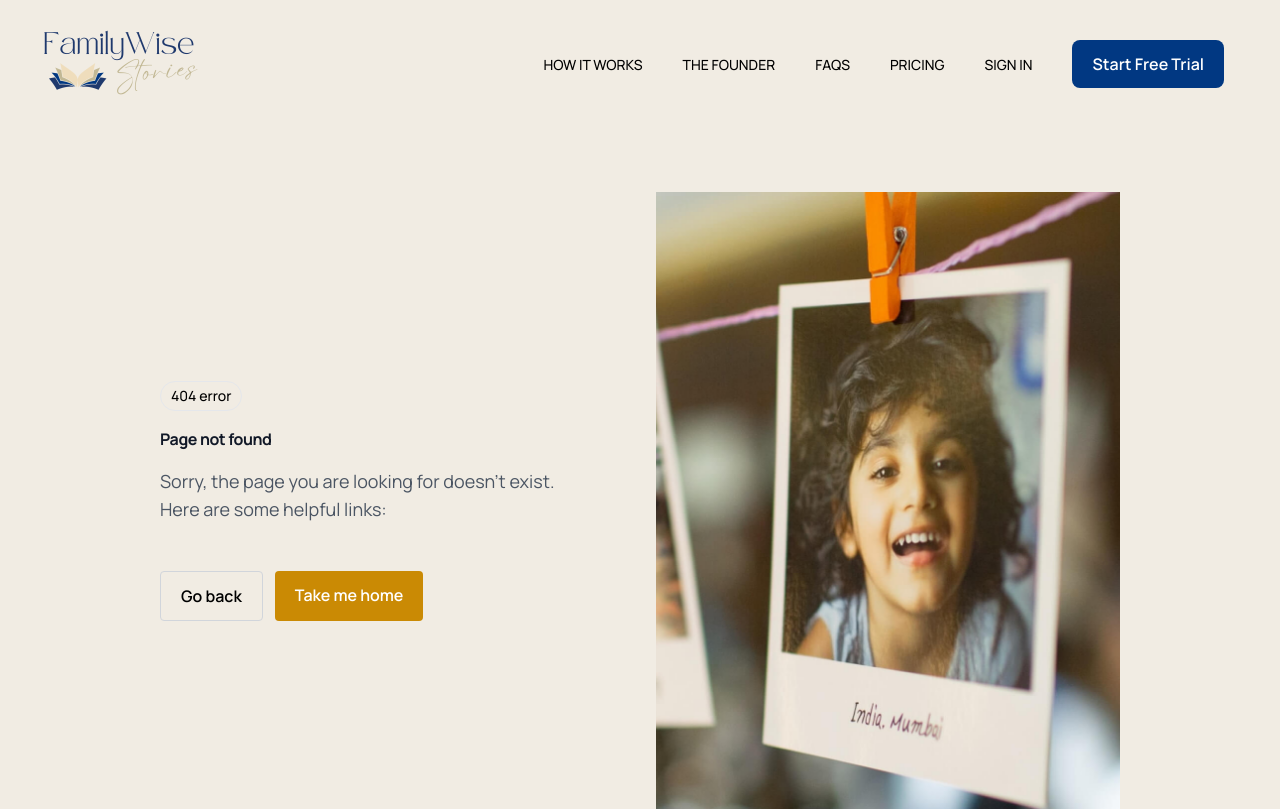
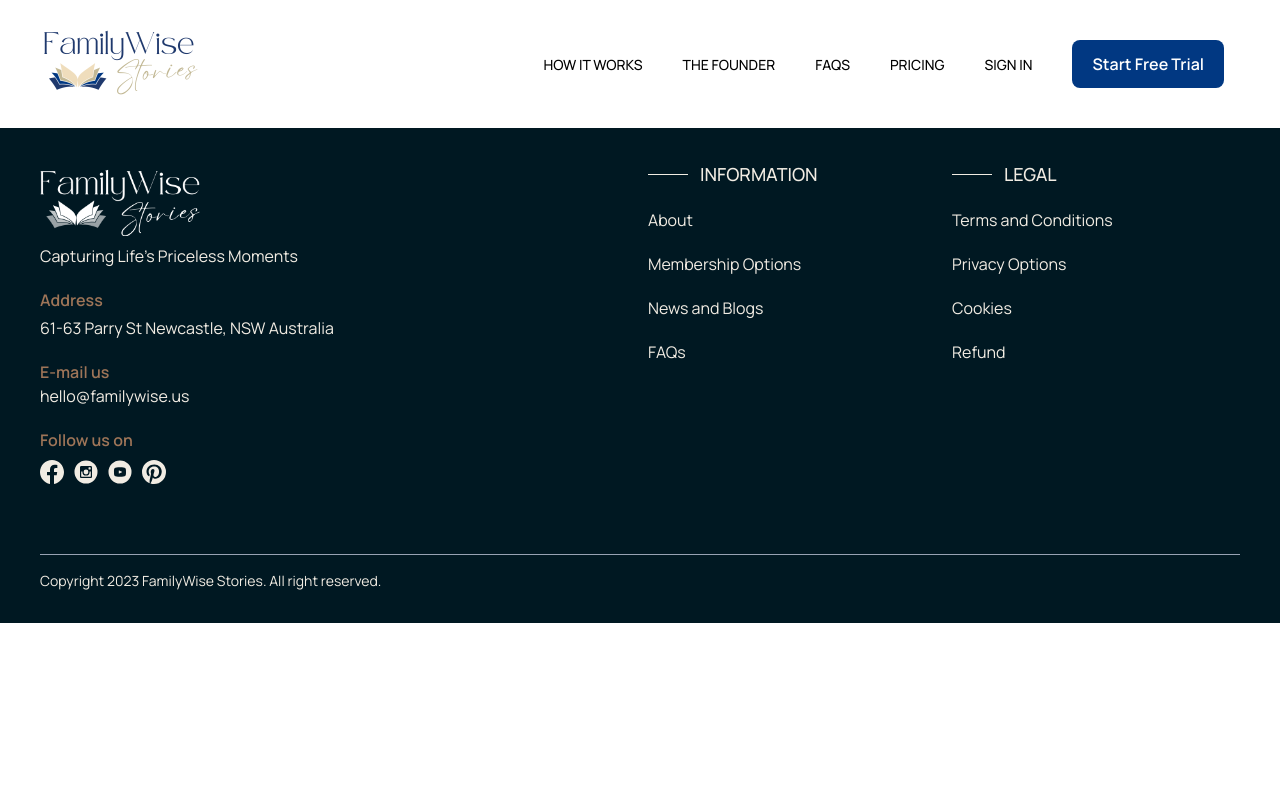
Before and after one commit to atweberlly/familywise, a Next.js app: page /new-landing-page in a window 1280 px wide. Before the commit this address had no page. Shown: the top 809 px of the page. Built offline with nearby package versions, Linux system fonts and the light colour scheme.

Commit message:
Create new-landing-page.tsx

```diff
--- /dev/null
+++ b/src/pages/new-landing-page.tsx
@@ -0,0 +1,13 @@
+import Footer from '~/components/Footer'
+import Header from '~/components/Header'
+import Title from '~/components/Title'
+
+export default function Home(): JSX.Element {
+  return (
+    <div>
+      <Title>FamilyWise</Title>
+      <Header />
+      <Footer />
+    </div>
+  )
+}
```
